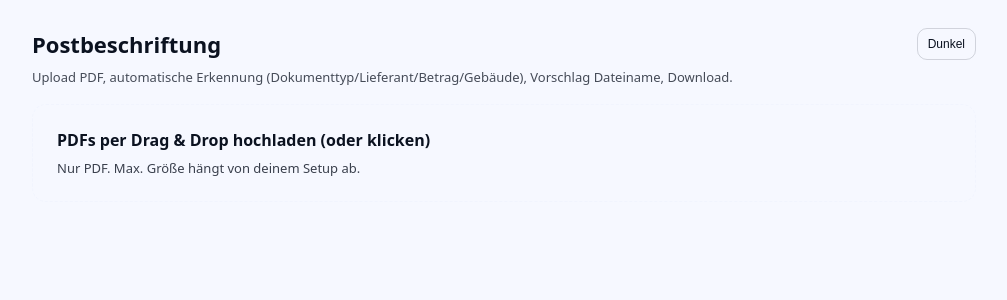
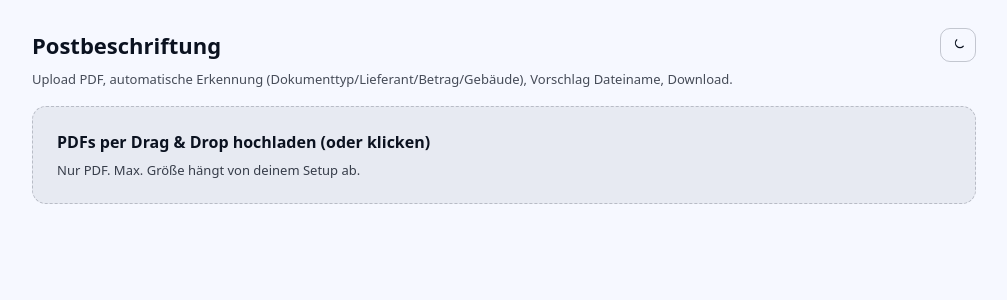
Before and after one commit to pohlandnicos/postbeschriftung, a Next.js app in the folder apps/web/: page / in a window 1280 px wide. Shown: the top 300 px of the page, without its empty margins (136-1143 px from the left). Built offline with nearby package versions, Linux system fonts and the light colour scheme.

Commit message:
Polish light theme + icon theme toggle

```diff
--- a/apps/web/app/globals.css
+++ b/apps/web/app/globals.css
@@ -2,16 +2,20 @@
   --bg: #0b1220;
   --fg: #e7eefc;
   --border: rgba(231, 238, 252, 0.18);
+  --border_soft: rgba(231, 238, 252, 0.12);
   --panel: rgba(255, 255, 255, 0.02);
   --panel2: rgba(255, 255, 255, 0.03);
+  --muted: rgba(231, 238, 252, 0.75);
 }
 
 html[data-theme='light'] {
   --bg: #f6f8ff;
   --fg: #0b1220;
-  --border: rgba(15, 23, 42, 0.16);
+  --border: rgba(15, 23, 42, 0.22);
+  --border_soft: rgba(15, 23, 42, 0.16);
   --panel: rgba(15, 23, 42, 0.04);
-  --panel2: rgba(15, 23, 42, 0.05);
+  --panel2: rgba(15, 23, 42, 0.06);
+  --muted: rgba(15, 23, 42, 0.72);
 }
 
 html, body {
--- a/apps/web/app/page.tsx
+++ b/apps/web/app/page.tsx
@@ -189,7 +189,7 @@ export default function Page() {
                 style={{
                   padding: '8px 10px',
                   borderRadius: 10,
-                  border: '1px solid rgba(231, 238, 252, 0.18)',
+                  border: '1px solid var(--border)',
                   background: view === 'grid' ? 'rgba(37, 99, 235, 0.25)' : 'transparent',
                   color: 'inherit',
                   cursor: 'pointer'
@@ -203,7 +203,7 @@ export default function Page() {
                 style={{
                   padding: '8px 10px',
                   borderRadius: 10,
-                  border: '1px solid rgba(231, 238, 252, 0.18)',
+                  border: '1px solid var(--border)',
                   background: view === 'list' ? 'rgba(37, 99, 235, 0.25)' : 'transparent',
                   color: 'inherit',
                   cursor: 'pointer'
@@ -217,7 +217,7 @@ export default function Page() {
                 style={{
                   padding: '8px 10px',
                   borderRadius: 10,
-                  border: '1px solid rgba(231, 238, 252, 0.18)',
+                  border: '1px solid var(--border)',
                   background: 'transparent',
                   color: 'inherit',
                   cursor: 'pointer'
@@ -234,7 +234,7 @@ export default function Page() {
                     style={{
                       padding: '8px 10px',
                       borderRadius: 10,
-                      border: '1px solid rgba(231, 238, 252, 0.18)',
+                      border: '1px solid var(--border)',
                       background: 'transparent',
                       color: 'inherit',
                       cursor: 'pointer'
@@ -248,7 +248,7 @@ export default function Page() {
                     style={{
                       padding: '8px 10px',
                       borderRadius: 10,
-                      border: '1px solid rgba(231, 238, 252, 0.18)',
+                      border: '1px solid var(--border)',
                       background: 'transparent',
                       color: 'inherit',
                       cursor: 'pointer'
@@ -290,10 +290,10 @@ export default function Page() {
             const card = (
               <div
                 style={{
-                  border: '1px solid rgba(231, 238, 252, 0.12)',
+                  border: '1px solid var(--border_soft)',
                   borderRadius: 14,
                   padding: 12,
-                  background: 'rgba(255,255,255,0.02)'
+                  background: 'var(--panel)'
                 }}
               >
                 <div style={{ display: 'flex', gap: 10, alignItems: 'flex-start' }}>
@@ -303,8 +303,8 @@ export default function Page() {
                       height: view === 'grid' ? 84 : 64,
                       borderRadius: 10,
                       overflow: 'hidden',
-                      background: 'rgba(255,255,255,0.04)',
-                      border: '1px solid rgba(231, 238, 252, 0.12)',
+                      background: 'var(--panel2)',
+                      border: '1px solid var(--border_soft)',
                       flex: '0 0 auto'
                     }}
                   >
--- a/apps/web/components/Dropzone.tsx
+++ b/apps/web/components/Dropzone.tsx
@@ -33,10 +33,10 @@ export function Dropzone({
     <div
       {...getRootProps()}
       style={{
-        border: '1px dashed rgba(231, 238, 252, 0.35)',
+        border: '1px dashed var(--border)',
         borderRadius: 14,
         padding: 24,
-        background: 'rgba(255,255,255,0.03)',
+        background: 'var(--panel2)',
         cursor: busy ? 'not-allowed' : 'pointer',
         opacity: busy ? 0.6 : 1
       }}
--- a/apps/web/components/ResultCard.tsx
+++ b/apps/web/components/ResultCard.tsx
@@ -20,10 +20,10 @@ export function ResultCard({ result }: { result: ProcessResult }) {
   return (
     <div
       style={{
-        border: '1px solid rgba(231, 238, 252, 0.12)',
+        border: '1px solid var(--border_soft)',
         borderRadius: 14,
         padding: 18,
-        background: 'rgba(255,255,255,0.02)'
+        background: 'var(--panel)'
       }}
     >
       <div style={{ display: 'flex', justifyContent: 'space-between', gap: 12 }}>
--- a/apps/web/components/ThemeToggle.tsx
+++ b/apps/web/components/ThemeToggle.tsx
@@ -30,10 +30,13 @@ export function ThemeToggle() {
     applyTheme(next);
   };
 
+  const isDark = theme === 'dark';
+
   return (
     <button
       type="button"
       onClick={toggle}
+      aria-label={isDark ? 'Hellmodus' : 'Dunkelmodus'}
       style={{
         padding: '8px 10px',
         borderRadius: 10,
@@ -41,10 +44,40 @@ export function ThemeToggle() {
         background: 'transparent',
         color: 'inherit',
         cursor: 'pointer',
-        fontSize: 12
+        fontSize: 12,
+        display: 'inline-flex',
+        alignItems: 'center',
+        justifyContent: 'center',
+        width: 36,
+        height: 34
       }}
     >
-      {theme === 'dark' ? 'Hell' : 'Dunkel'}
+      {isDark ? (
+        <svg width="18" height="18" viewBox="0 0 24 24" fill="none" xmlns="http://www.w3.org/2000/svg">
+          <path
+            d="M12 18a6 6 0 1 0 0-12 6 6 0 0 0 0 12Z"
+            stroke="currentColor"
+            strokeWidth="2"
+          />
+          <path d="M12 2v2" stroke="currentColor" strokeWidth="2" strokeLinecap="round" />
+          <path d="M12 20v2" stroke="currentColor" strokeWidth="2" strokeLinecap="round" />
+          <path d="M4.93 4.93l1.41 1.41" stroke="currentColor" strokeWidth="2" strokeLinecap="round" />
+          <path d="M17.66 17.66l1.41 1.41" stroke="currentColor" strokeWidth="2" strokeLinecap="round" />
+          <path d="M2 12h2" stroke="currentColor" strokeWidth="2" strokeLinecap="round" />
+          <path d="M20 12h2" stroke="currentColor" strokeWidth="2" strokeLinecap="round" />
+          <path d="M4.93 19.07l1.41-1.41" stroke="currentColor" strokeWidth="2" strokeLinecap="round" />
+          <path d="M17.66 6.34l1.41-1.41" stroke="currentColor" strokeWidth="2" strokeLinecap="round" />
+        </svg>
+      ) : (
+        <svg width="18" height="18" viewBox="0 0 24 24" fill="none" xmlns="http://www.w3.org/2000/svg">
+          <path
+            d="M21 14.1A7.5 7.5 0 0 1 9.9 3a6.5 6.5 0 1 0 11.1 11.1Z"
+            stroke="currentColor"
+            strokeWidth="2"
+            strokeLinejoin="round"
+          />
+        </svg>
+      )}
     </button>
   );
 }
```
